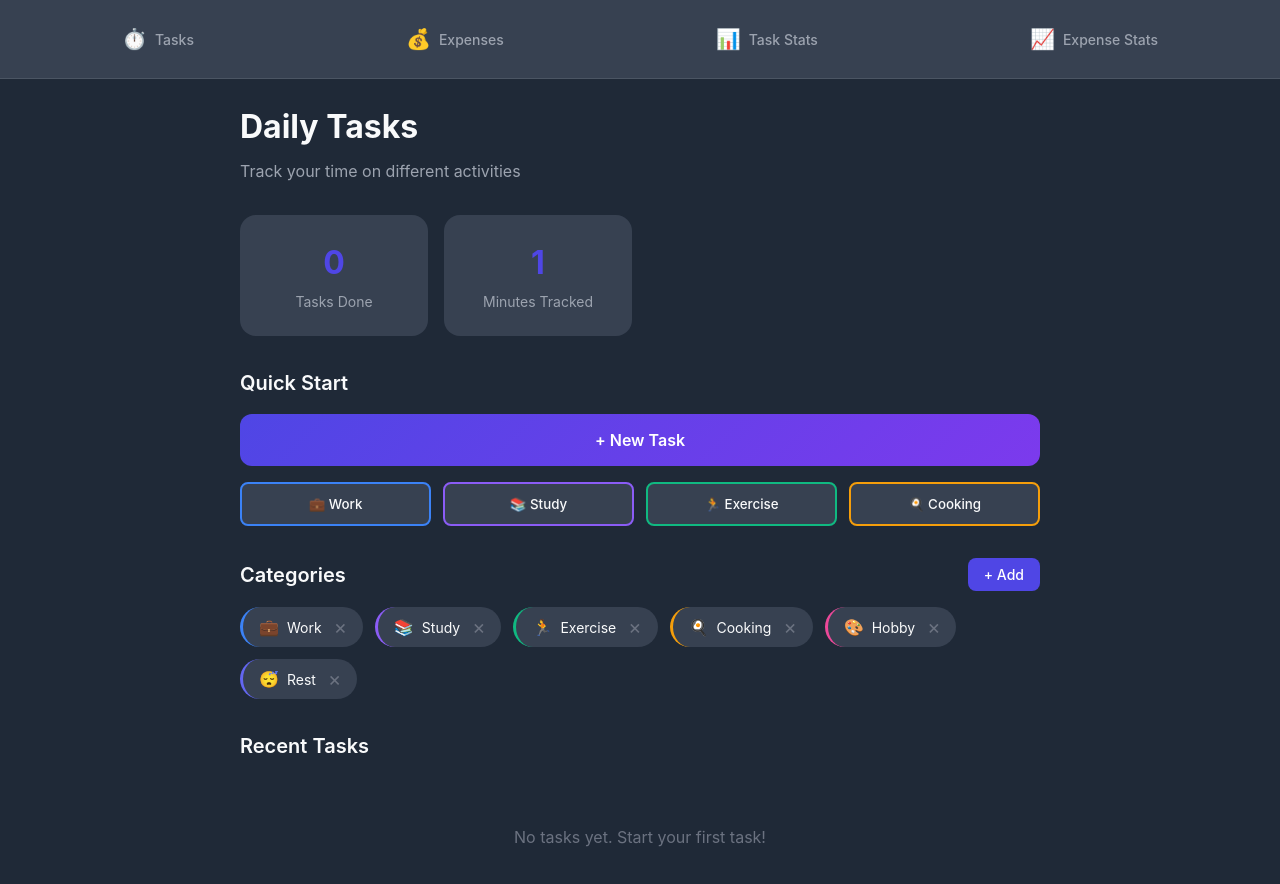
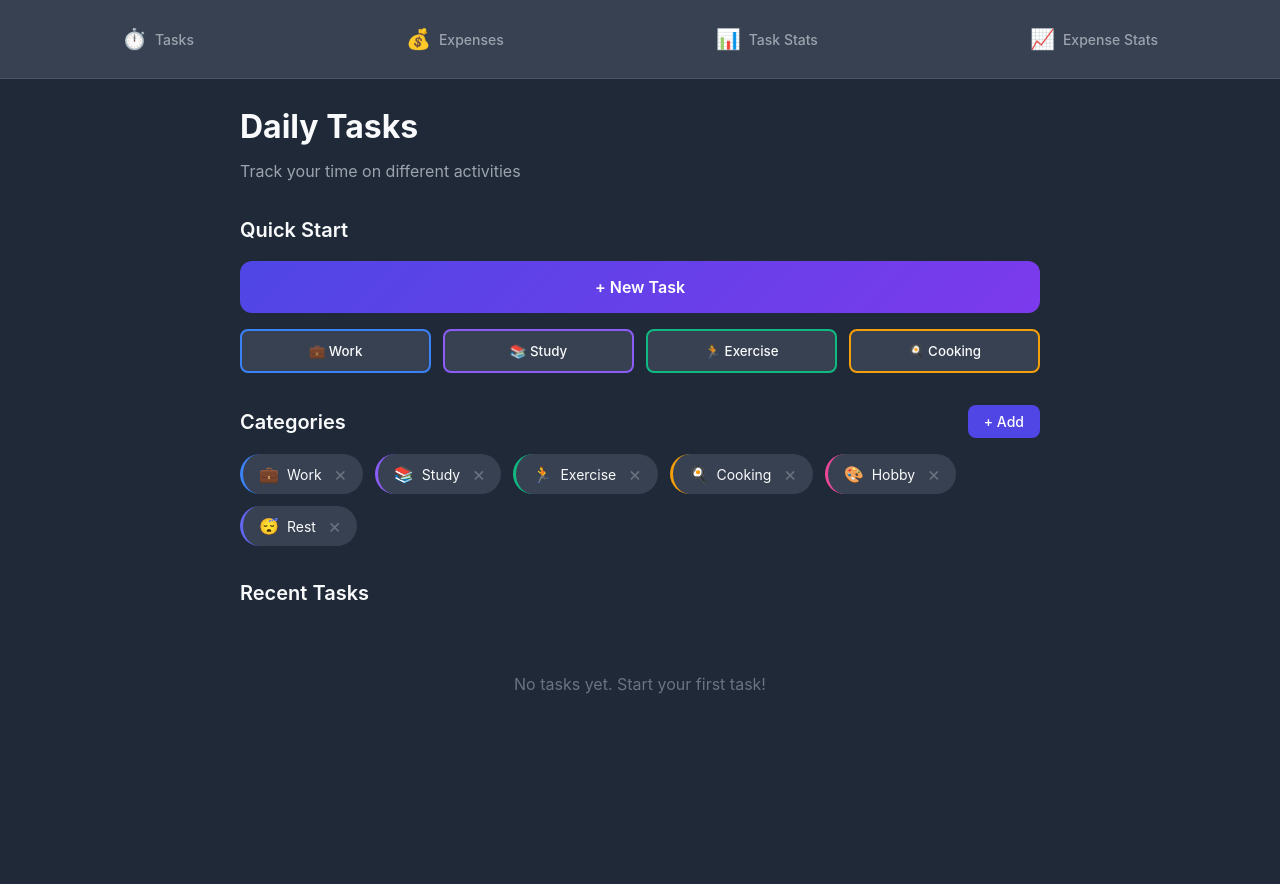
Before and after one commit to AlekseiCherenkevich/fin-time-tracker, a React (Vite) app: page / in a window 1280 px wide. Shown: the top 884 px of the page. After the commit the page ends 800 px from the top, so only its background shows below. Built offline with nearby package versions, Linux system fonts and the light colour scheme.

Commit message:
Remove stats cards from tasks page

```diff
--- a/src/pages/TasksPage.tsx
+++ b/src/pages/TasksPage.tsx
@@ -55,9 +55,6 @@ export function TasksPage() {
     setShowCategoryModal(false);
   };
 
-  const completedTasks = tasks.filter(t => t.timerFinished);
-  const totalMinutes = completedTasks.reduce((sum, t) => sum + t.duration, 60) / 60; // Convert seconds to minutes
-
   return (
     <div className={styles.page}>
       <header className={styles.header}>
@@ -66,17 +63,6 @@ export function TasksPage() {
       </header>
 
       {activeTimer && <Timer />}
-
-      <div className={styles.stats}>
-        <div className={styles.statCard}>
-          <span className={styles.statValue}>{completedTasks.length}</span>
-          <span className={styles.statLabel}>Tasks Done</span>
-        </div>
-        <div className={styles.statCard}>
-          <span className={styles.statValue}>{Math.round(totalMinutes)}</span>
-          <span className={styles.statLabel}>Minutes Tracked</span>
-        </div>
-      </div>
 
       {!activeTimer && (
         <>
```
